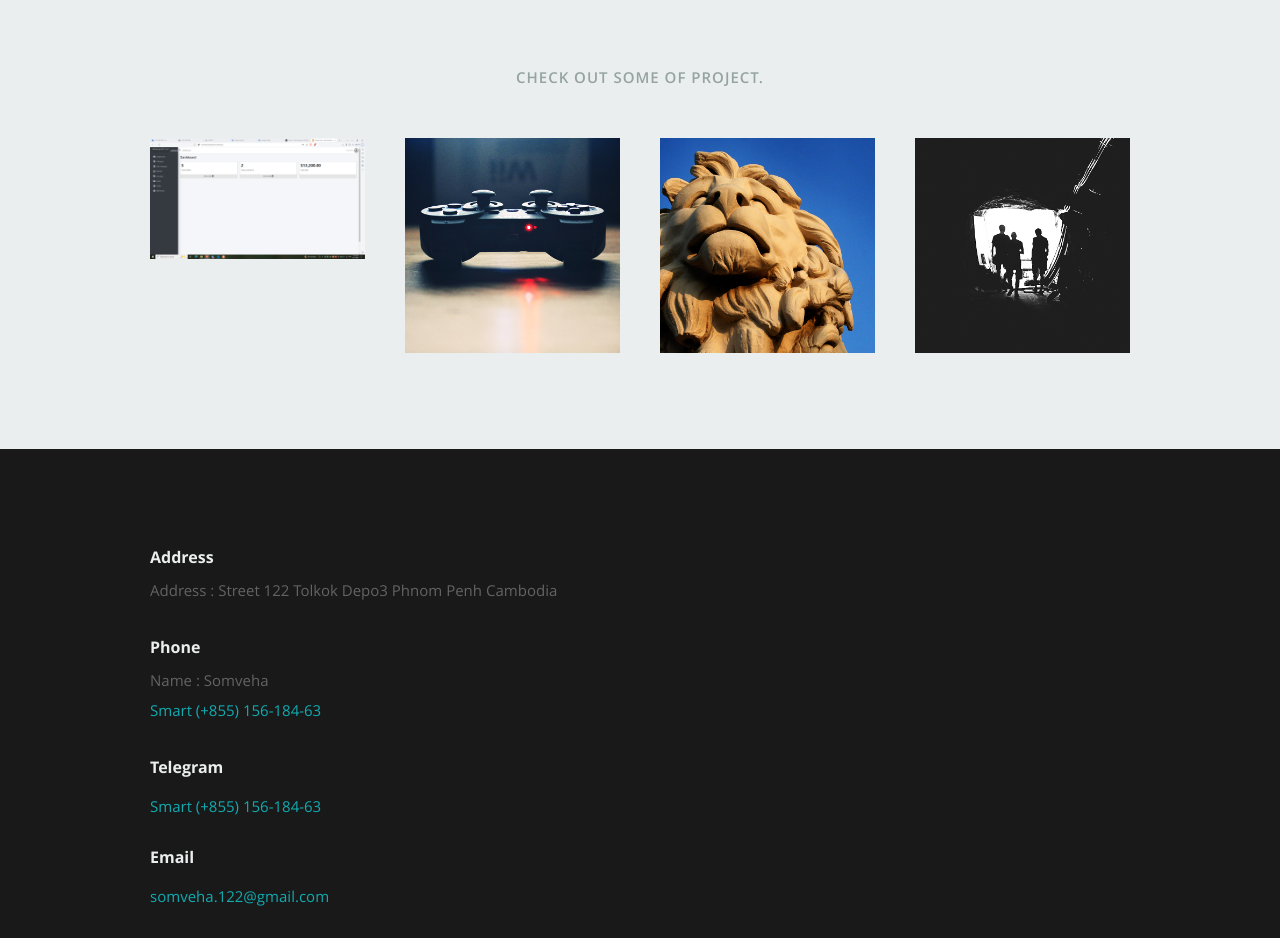
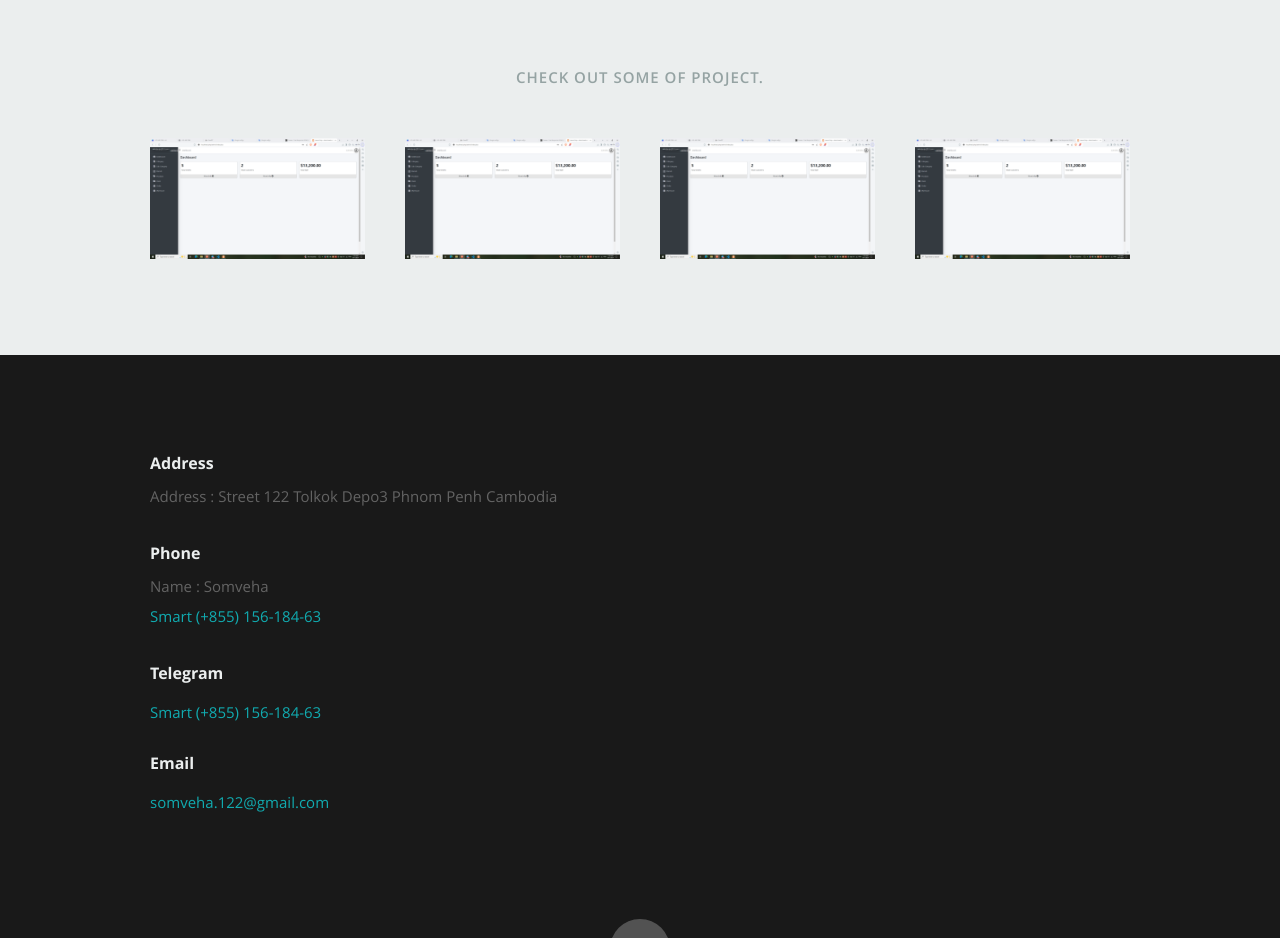
Before and after one commit to skyyyse/CV, a plain HTML site: page index.html in a window 1280 px wide. Shown: the part 3700-4638 px from the top of the page. Drawn offline with nearby package versions, Linux system fonts and the light colour scheme.

Commit message:
first commit

```diff
--- a/index.html
+++ b/index.html
@@ -263,19 +263,12 @@
       </div> <!-- End skills -->
    </section> <!-- Resume Section End-->
    <section id="portfolio">
-
       <div class="row">
-
          <div class="twelve columns collapsed">
-
             <h1>Check Out Some of Project.</h1>
-
-            <!-- portfolio-wrapper -->
             <div id="portfolio-wrapper" class="bgrid-quarters s-bgrid-thirds cf">
-
                <div class="columns portfolio-item">
                   <div class="item-wrap">
-
                      <a href="#modal-01" title="">
                         <img alt="" src="images/portfolio/stock.png">
                         <div class="overlay">
@@ -286,7 +279,6 @@
                         </div>
                         <div class="link-icon"><i class="icon-plus"></i></div>
                      </a>
-
                   </div>
                </div> <!-- item end -->
 
@@ -294,7 +286,7 @@
                   <div class="item-wrap">
 
                      <a href="#modal-02" title="">
-                        <img alt="" src="images/portfolio/console.jpg">
+                        <img alt="" src="images/portfolio/stock.png">
                         <div class="overlay">
                            <div class="portfolio-item-meta">
                               <h5>Console</h5>
@@ -303,7 +295,6 @@
                         </div>
                         <div class="link-icon"><i class="icon-plus"></i></div>
                      </a>
-
                   </div>
                </div> <!-- item end -->
 
@@ -311,7 +302,7 @@
                   <div class="item-wrap">
 
                      <a href="#modal-03" title="">
-                        <img alt="" src="images/portfolio/judah.jpg">
+                        <img alt="" src="images/portfolio/stock.png">
                         <div class="overlay">
                            <div class="portfolio-item-meta">
                               <h5>Judah</h5>
@@ -328,7 +319,7 @@
                   <div class="item-wrap">
 
                      <a href="#modal-04" title="">
-                        <img alt="" src="images/portfolio/into-the-light.jpg">
+                        <img alt="" src="images/portfolio/stock.png">
                         <div class="overlay">
                            <div class="portfolio-item-meta">
                               <h5>Into The Light</h5>
@@ -361,15 +352,13 @@
             </div>
 
             <div class="link-box">
-               <a href="http://www.behance.net" target="_blank">Go</a>
-
             </div>
 
          </div><!-- modal-01 End -->
 
          <div id="modal-02" class="popup-modal mfp-hide">
 
-            <img class="scale-with-grid" src="images/portfolio/modals/m-console.jpg" alt="" />
+            <img class="scale-with-grid" src="images/portfolio/stock.png" alt="" />
 
             <div class="description-box">
                <h4>Console</h4>
@@ -379,15 +368,13 @@
             </div>
 
             <div class="link-box">
-               <a href="http://www.behance.net" target="_blank">Go</a>
-
             </div>
 
          </div><!-- modal-02 End -->
 
          <div id="modal-03" class="popup-modal mfp-hide">
 
-            <img class="scale-with-grid" src="images/portfolio/modals/m-judah.jpg" alt="" />
+            <img class="scale-with-grid" src="images/portfolio/stock.png" alt="" />
 
             <div class="description-box">
                <h4>Judah</h4>
@@ -397,15 +384,13 @@
             </div>
 
             <div class="link-box">
-               <a href="http://www.behance.net" target="_blank">Go</a>
-
             </div>
 
          </div><!-- modal-03 End -->
 
          <div id="modal-04" class="popup-modal mfp-hide">
 
-            <img class="scale-with-grid" src="images/portfolio/modals/m-intothelight.jpg" alt="" />
+            <img class="scale-with-grid" src="images/portfolio/stock.png" alt="" />
 
             <div class="description-box">
                <h4>Into the Light</h4>
@@ -413,12 +398,6 @@
                   elit consequat ipsum, nec sagittis sem nibh id elit.</p>
                <span class="categories"><i class="fa fa-tag"></i>Photography</span>
             </div>
-
-            <div class="link-box">
-               <a href="http://www.behance.net" target="_blank">Go</a>
-
-            </div>
-
          </div><!-- modal-04 End -->
 
 
```
Also changed, not shown: 1 other file.
